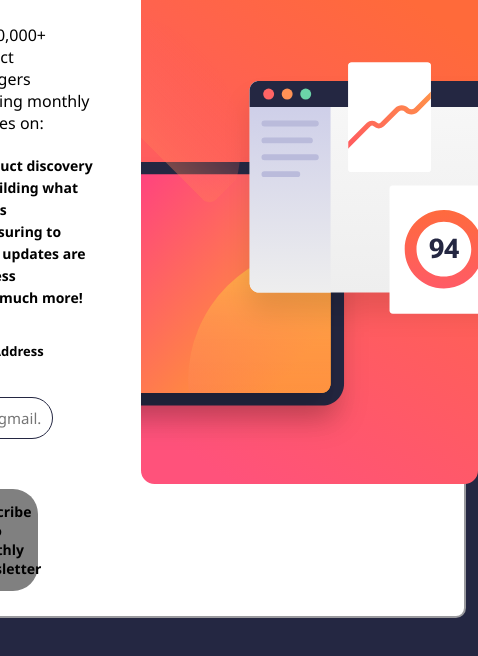
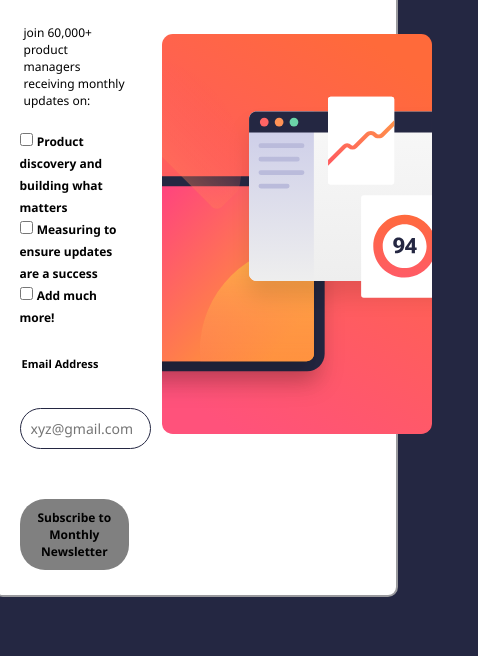
Before and after one commit to AhmarIftikhar123/Newsletter-Second-Project., a plain HTML site: page index.html in a window 390 px wide. Shown: the part 188-844 px from the top of the page, 478 px wide, since content can reach past the window. Drawn offline with Linux system fonts and the light colour scheme.

Commit message:
Update style.css

```diff
--- a/style.css
+++ b/style.css
@@ -105,3 +105,82 @@ button[type="submit"]:hover {
   position: relative;
   left: 8%;
 }
+
+/* Responsive CSS for 665px width */
+@media (max-width: 665px) {
+  body {
+    flex-direction: column;
+    align-items: center;
+  }
+
+  .container {
+    width: 90%;
+  }
+
+  #leftside {
+    width: 100%;
+  }
+
+  #emaildata input[type="email"] {
+    width: 100%;
+  }
+
+  button[type="submit"] {
+    width: 100%;
+  }
+
+  #rightside {
+    width: 80%;
+    max-height: 500px;
+  }
+}
+
+
+@media (max-width: 450px){
+  body{
+    display: flex;
+    flex-direction: column;
+  }
+
+  .container{
+    width: 90%;
+  }
+
+  #leftside,.labels,#emaildata{
+    width: 100%;
+  }
+
+  button[type="submit"]{
+    width: 100%;
+
+  }
+  #leftside h1 {
+    font-size: 24px;
+  }
+
+  #leftside p {
+    font-size: 12px;
+  }
+
+  .labels label {
+    font-size: 12px;
+  }
+
+  #emaildata label {
+    font-size: 11px;
+  }
+
+  #emaildata input[type="email"] {
+    font-size: 14px;
+  }
+
+  button[type="submit"] {
+    font-size: 12px;
+    padding: 10px;
+  }
+
+  #rightside {
+    width: 100%;
+    max-height: 400px;
+  }
+}
```
